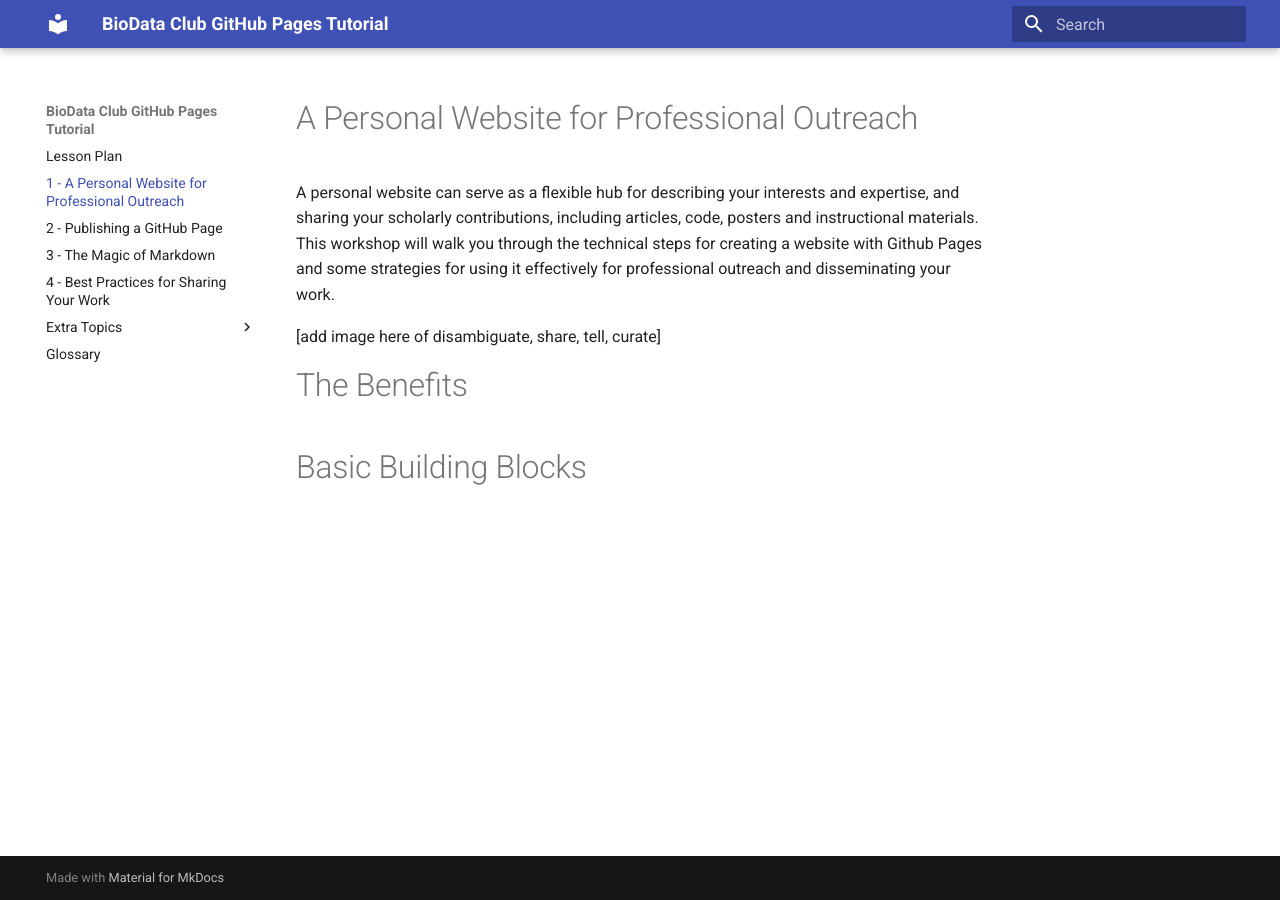
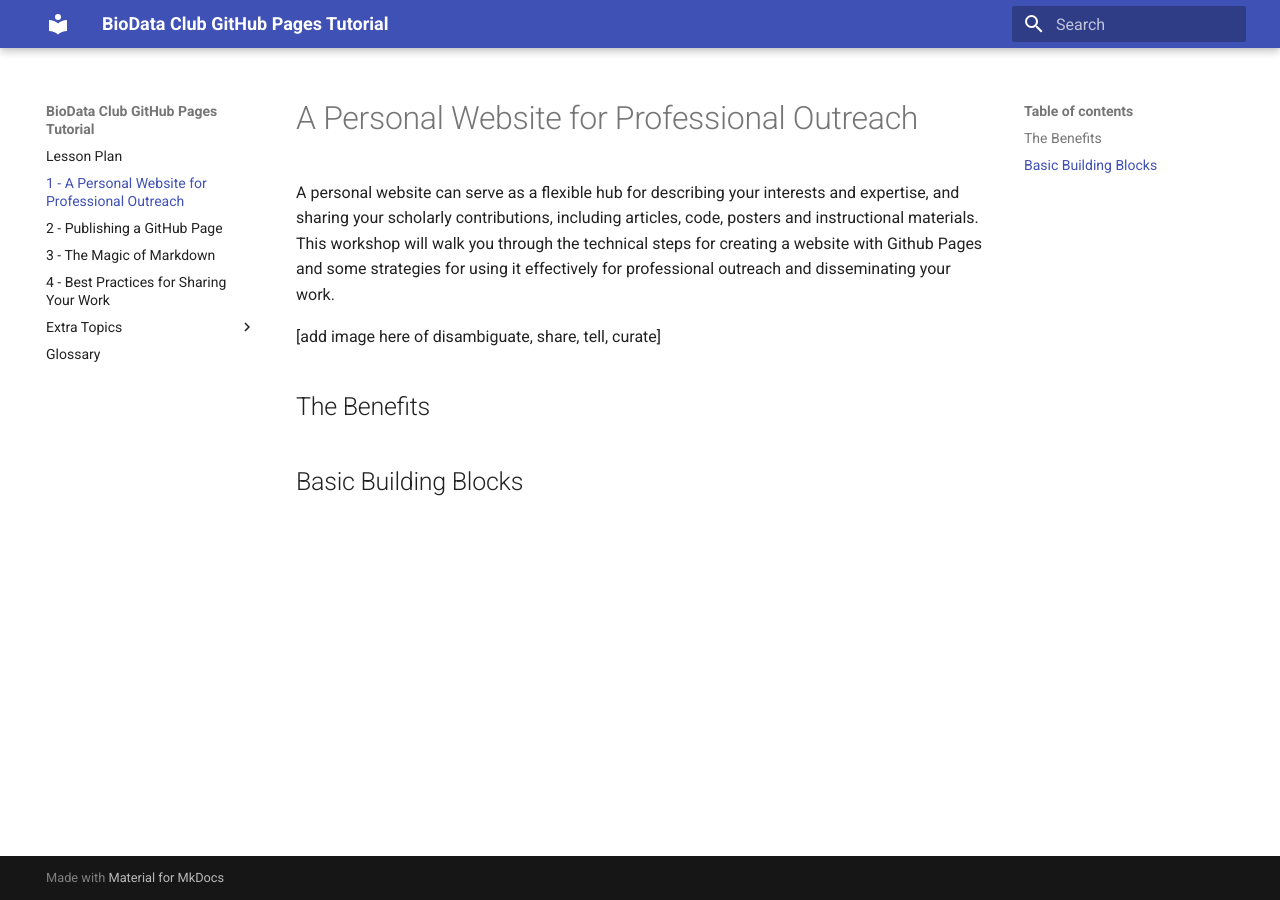
Before and after one commit to BioData-Club/ghpages-rtd, an MkDocs documentation site: the page built from docs/lessons/1.md, in a window 1280 px wide. Built offline with MkDocs 1.6.1 and Material for MkDocs 9.7.7, drawn with Linux system fonts in a browser that asks for light colours; old or Windows-style settings are respelled for this version of MkDocs.

Commit message:
Update 1.md

```diff
--- a/docs/lessons/1.md
+++ b/docs/lessons/1.md
@@ -4,5 +4,5 @@ A personal website can serve as a flexible hub for describing your interests and
 
 [add image here of disambiguate, share, tell, curate]
 
-# The Benefits
-# Basic Building Blocks
+## The Benefits
+## Basic Building Blocks
```
